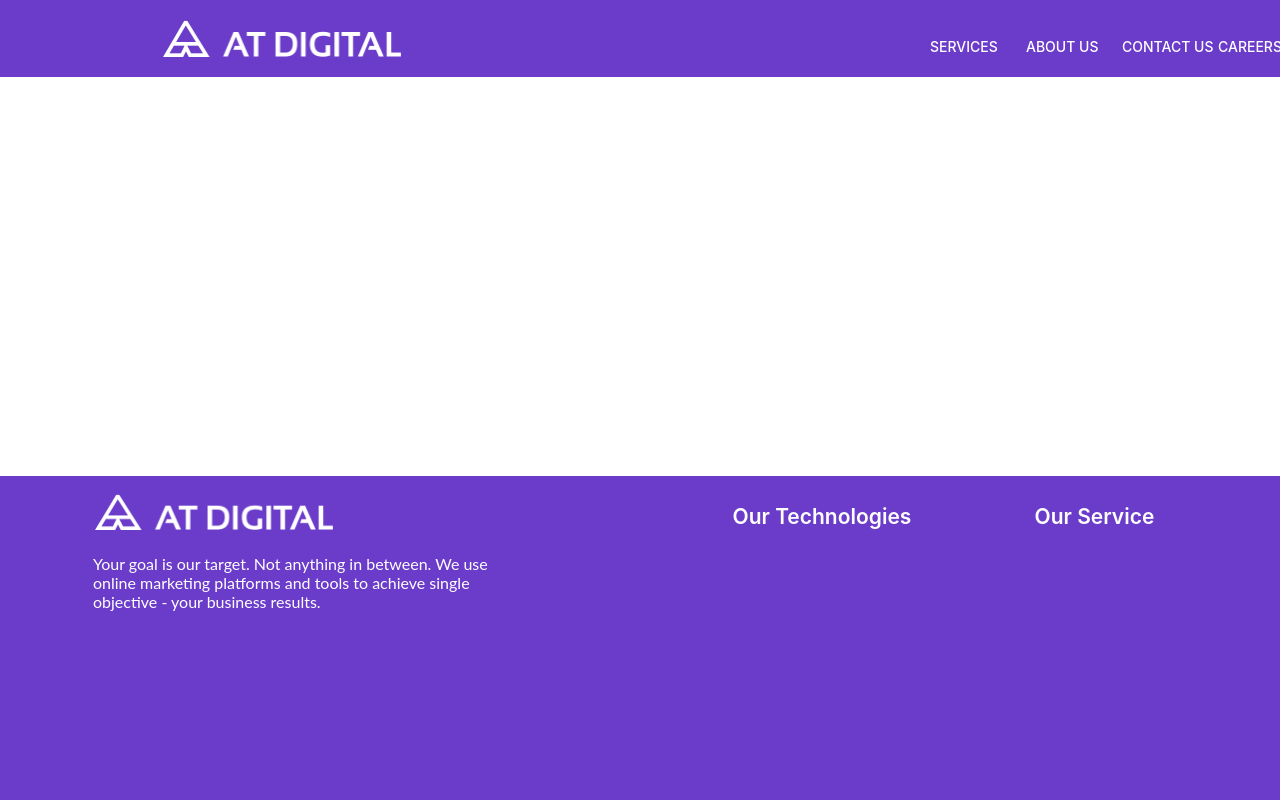
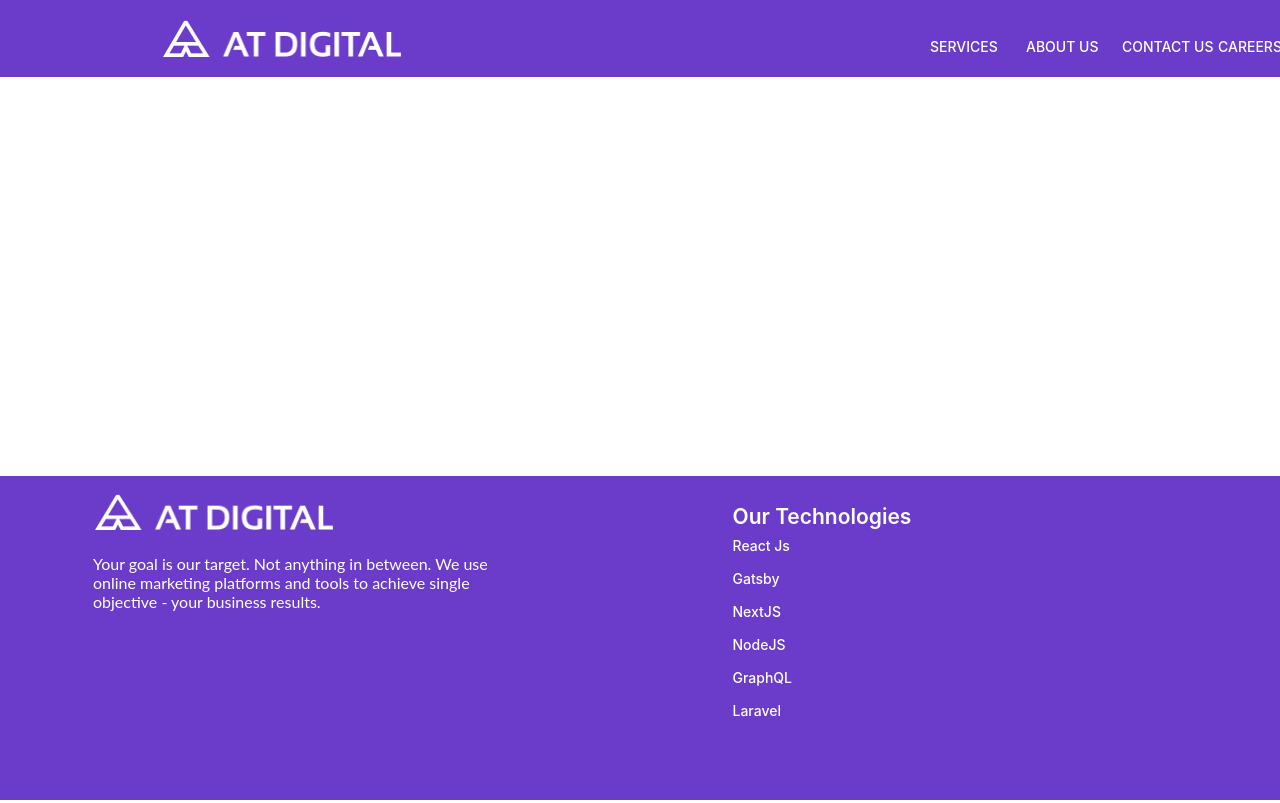
Before and after one commit to NimeshaKavindi/AT-Digital---Nimesha-Kavindi, a React (Create React App) app: page / in a window 1280 px wide. Shown: the top 803 px of the page. Built offline with nearby package versions, Linux system fonts and the light colour scheme.

Commit message:
Add content under Our Technologoes and make css

```diff
--- a/src/Components/Footer.js
+++ b/src/Components/Footer.js
@@ -25,8 +25,19 @@ function Footer() {
                 <div className="col-6">
 
                     <div className="row technologies-service">
-                        <div className="col-4">Our Technologies</div>
-                        <div className="col-4">Our Service</div>
+                        <div className="col-4">
+                            <div><p className="technologies-title">Our Technologies</p></div>
+                            <div><p className="technologies-list">React Js</p></div>
+                            <div><p className="technologies-list">Gatsby</p></div>
+                            <div><p className="technologies-list">NextJS</p></div>
+                            <div><p className="technologies-list">NodeJS</p></div>
+                            <div><p className="technologies-list">GraphQL</p></div>
+                            <div><p className="technologies-list">Laravel</p></div>
+
+
+                        </div>
+
+                        <div className="col-4"></div>
                     </div>
 
                 </div>
--- a/src/styles/footer.css
+++ b/src/styles/footer.css
@@ -41,13 +41,16 @@
 }
 
 .technologies-service {
+    display: flex;
+    justify-content: space-between;
+    align-items: flex-start;
     width: 522px;
     height: 199px;
     gap: 128px;
     margin-top: 10px;
   }
 
-  .col-4{
+  .col-4 {
     font-family: Inter;
     font-size: 21px;
     font-weight: 600;
@@ -56,5 +59,29 @@
     text-align: left;
     color: #FFFFFF;
     white-space: nowrap;
+  }
+
+  .technologies-title {
+    font-family: Inter;
+    font-size: 21px;
+    font-weight: 600;
+    line-height: 25px;
+    letter-spacing: 0em;
+    text-align: left;
+    margin-bottom: 8px;
+  }
+
+  .technologies-list {
+    display: flex;
+    flex-direction: column;
+    font-family: Inter;
+    font-size: 14px;
+    font-weight: 500;
+    line-height: 17px;
+    letter-spacing: 0em;
+    text-align: left;
+    gap: 5px;
+    width: 49px;
+    height: 17px;
 
   }
```
